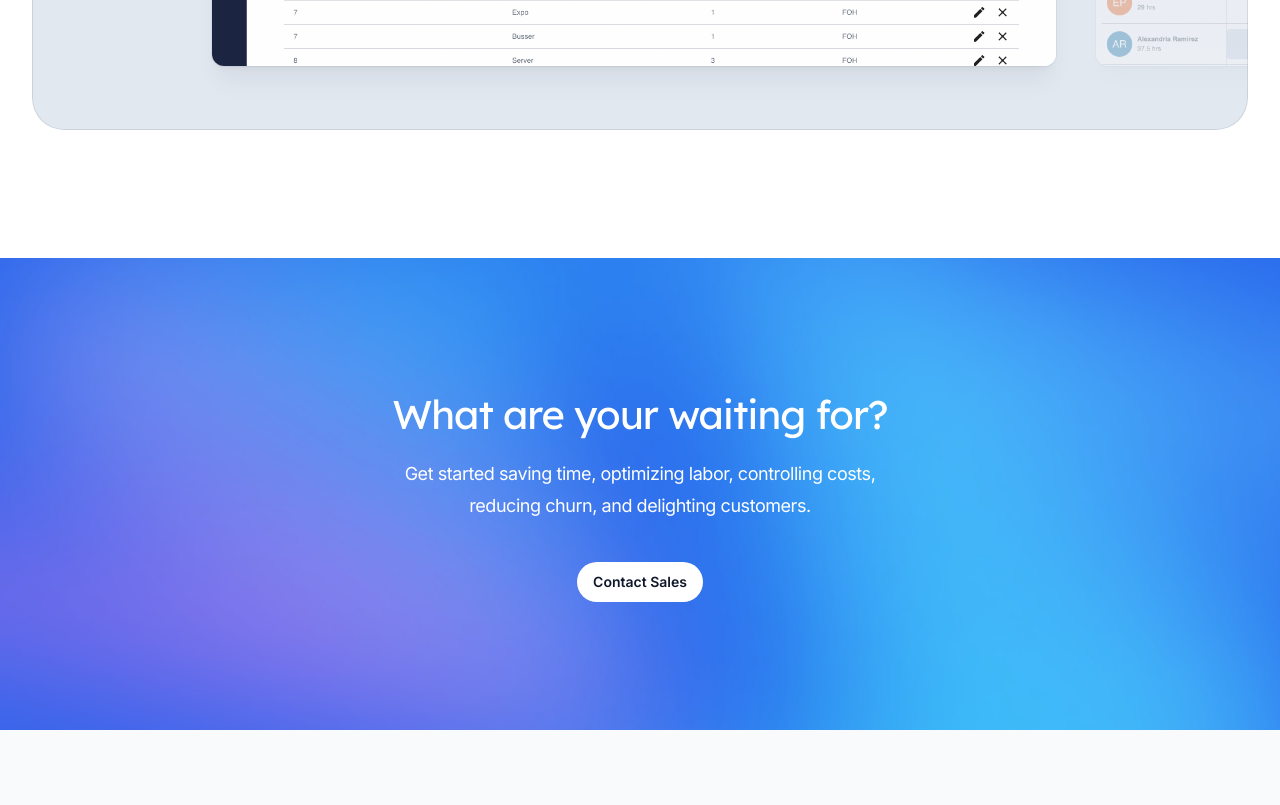
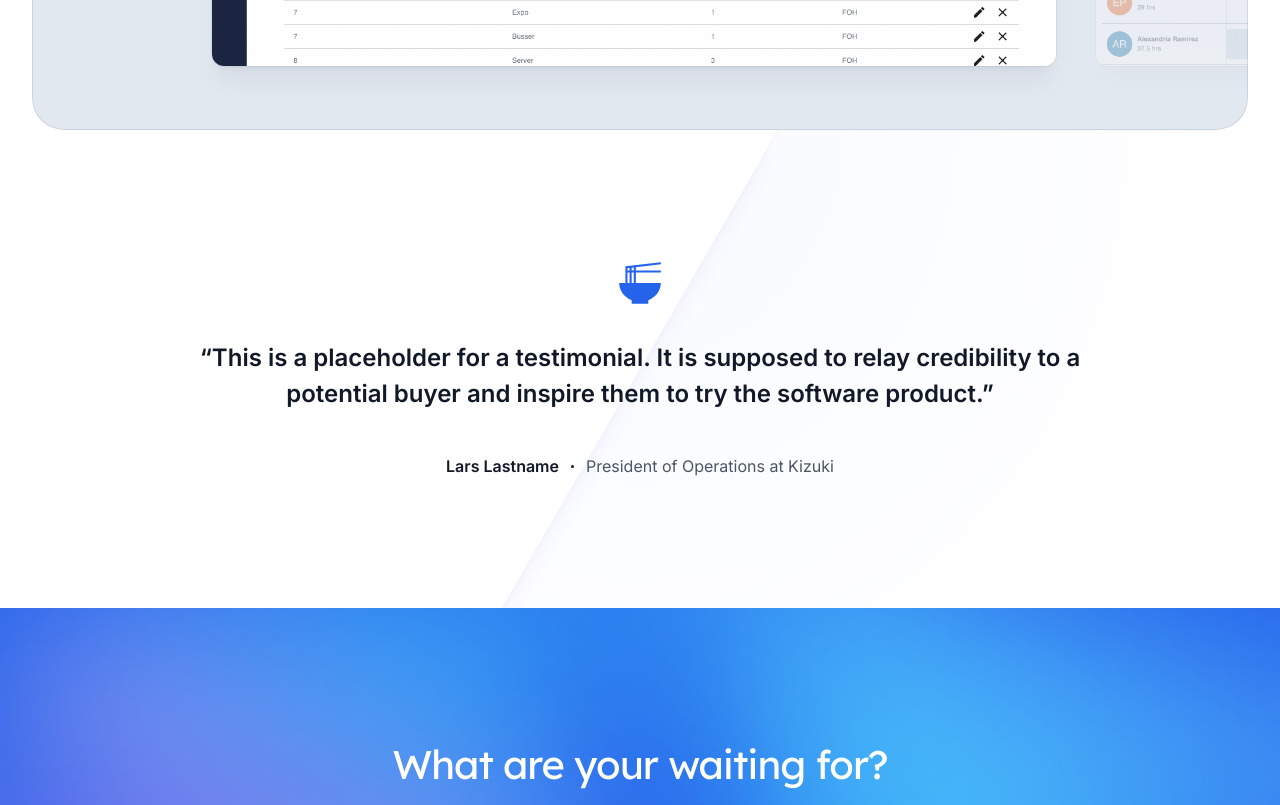
Before and after one commit to colin-stewart22/rightwork_landing_page2, a Next.js app: page / in a window 1280 px wide. Shown: the part 3000-3805 px from the top of the page. Built offline with nearby package versions, Linux system fonts and the light colour scheme.

Commit message:
Added tags to help with indexing

```diff
--- a/src/components/Testimonials.jsx
+++ b/src/components/Integrations.jsx
@@ -13,15 +13,7 @@ import squareLogo from '@/images/logos/square.png'
 import lightspeedLogo from '@/images/logos/lightspeed.png'
 
 
-function QuoteIcon(props) {
-  return (
-    <svg aria-hidden="true" width={105} height={78} {...props}>
-      <path d="M25.086 77.292c-4.821 0-9.115-1.205-12.882-3.616-3.767-2.561-6.78-6.102-9.04-10.622C1.054 58.534 0 53.411 0 47.686c0-5.273.904-10.396 2.712-15.368 1.959-4.972 4.746-9.567 8.362-13.786a59.042 59.042 0 0 1 12.43-11.3C28.325 3.917 33.599 1.507 39.324 0l11.074 13.786c-6.479 2.561-11.677 5.951-15.594 10.17-3.767 4.219-5.65 7.835-5.65 10.848 0 1.356.377 2.863 1.13 4.52.904 1.507 2.637 3.089 5.198 4.746 3.767 2.41 6.328 4.972 7.684 7.684 1.507 2.561 2.26 5.5 2.26 8.814 0 5.123-1.959 9.19-5.876 12.204-3.767 3.013-8.588 4.52-14.464 4.52Zm54.24 0c-4.821 0-9.115-1.205-12.882-3.616-3.767-2.561-6.78-6.102-9.04-10.622-2.11-4.52-3.164-9.643-3.164-15.368 0-5.273.904-10.396 2.712-15.368 1.959-4.972 4.746-9.567 8.362-13.786a59.042 59.042 0 0 1 12.43-11.3C82.565 3.917 87.839 1.507 93.564 0l11.074 13.786c-6.479 2.561-11.677 5.951-15.594 10.17-3.767 4.219-5.65 7.835-5.65 10.848 0 1.356.377 2.863 1.13 4.52.904 1.507 2.637 3.089 5.198 4.746 3.767 2.41 6.328 4.972 7.684 7.684 1.507 2.561 2.26 5.5 2.26 8.814 0 5.123-1.959 9.19-5.876 12.204-3.767 3.013-8.588 4.52-14.464 4.52Z" />
-    </svg>
-  )
-}
-
-export function Testimonials() {
+export function Integrations() {
   return (
     <section
       id="testimonials"
--- a/src/components/SecondaryFeatures.jsx
+++ b/src/components/SecondaryFeatures.jsx
@@ -219,7 +219,7 @@ export function SecondaryFeatures() {
     <section
       id="secondary-features"
       aria-label="Features for simplifying everyday business tasks"
-      className="pt-20 pb-14 sm:pb-20 sm:pt-32 lg:pb-32"
+      className="pt-20 sm:pt-32"
     >
       <Container>
         <div className="mx-auto max-w-2xl md:text-center">
--- /dev/null
+++ b/src/components/Testimonial.jsx
@@ -0,0 +1,35 @@
+import React from "react"
+import Image from 'next/image'
+import screenshotTest5 from '@/images/screenshots/test5.png'
+import RamenDiningIcon from '@mui/icons-material/RamenDining';
+
+export function Testimonial() {
+  return(
+    <section className="relative isolate overflow-hidden bg-white py-24 px-6 sm:py-32 lg:px-8">
+      <div className="bg-[radial-gradient(45rem_50rem_at_top,theme(colors.indigo.100),white)] absolute inset-0 -z-10 opacity-20" />
+      <div className="absolute inset-y-0 right-[45%] -z-10 mr-16 w-[200%] origin-bottom-left skew-x-[-30deg] bg-white shadow-xl shadow-indigo-600/10 ring-1 ring-indigo-50 sm:mr-28 lg:mr-0 xl:mr-16 xl:origin-center" />
+      <div className="mx-auto max-w-2xl lg:max-w-4xl">
+        <div className="text-blue-600 flex justify-center">
+          <RamenDiningIcon style={{ fontSize: "50px" }}/>
+        </div>
+        <figure className="mt-8">
+          <blockquote className="text-center text-xl font-semibold leading-8 text-gray-900 sm:text-2xl sm:leading-9">
+            <p>
+              “This is a placeholder for a testimonial. It is supposed to relay credibility to a potential buyer and inspire them to try the software product.”
+            </p>
+          </blockquote>
+          <figcaption className="mt-10">
+            {/* <div className="mx-auto h-10 w-10 rounded-full bg-red-200"></div> */}
+            <div className="mt-4 flex items-center justify-center space-x-3 text-base">
+              <div className="font-semibold text-gray-900">Lars Lastname</div>
+              <svg viewBox="0 0 2 2" width={3} height={3} aria-hidden="true" className="fill-gray-900">
+                <circle cx={1} cy={1} r={1} />
+              </svg>
+              <div className="text-gray-600">President of Operations at Kizuki</div>
+            </div>
+          </figcaption>
+        </figure>
+      </div>
+    </section>
+  )
+}
--- a/src/pages/index.jsx
+++ b/src/pages/index.jsx
@@ -8,7 +8,8 @@ import { Hero } from '@/components/Hero'
 import { Pricing } from '@/components/Pricing'
 import { PrimaryFeatures } from '@/components/PrimaryFeatures'
 import { SecondaryFeatures } from '@/components/SecondaryFeatures'
-import { Testimonials } from '@/components/Testimonials'
+import { Integrations } from '@/components/Integrations'
+import { Testimonial } from '@/components/Testimonial'
 
 
 export default function Home() {
@@ -20,14 +21,16 @@ export default function Home() {
           name="description"
           content="Auto-scheduling made simple."
         />
+        <link rel="canonical" href="https://www.getrightwork.com/" />
       </Head>
       <Header />
       <main>
         <Hero />
         <PrimaryFeatures />
         <SecondaryFeatures />
+        <Testimonial />
         <CallToAction />
-        <Testimonials />
+        <Integrations />
         <Pricing />
         <Faqs />
       </main>
--- a/src/pages/login.jsx
+++ b/src/pages/login.jsx
@@ -12,6 +12,7 @@ export default function Login() {
     <>
       <Head>
         <title>Go To App Login - RightWork</title>
+        <link rel="canonical" href="https://www.getrightwork.com/login" />
       </Head>
       <AuthLayout>
         <div className="flex flex-col">
@@ -49,7 +50,7 @@ export default function Login() {
               className="w-3/4"
             >
               <span>
-                Go to RightWork app login <span aria-hidden="true">&rarr;</span>
+                Proceed to login <span aria-hidden="true">&rarr;</span>
               </span>
             </Button>
           </a>
--- a/src/pages/register.jsx
+++ b/src/pages/register.jsx
@@ -67,6 +67,7 @@ export default function Register() {
     <>
       <Head>
         <title>Book a Call - RightWork </title>
+        <link rel="canonical" href="https://www.getrightwork.com/register" />
       </Head>
       <AuthLayout>
         <div className="flex flex-col">
--- a/src/pages/rightspark.jsx
+++ b/src/pages/rightspark.jsx
@@ -1,3 +1,4 @@
+import Head from 'next/head'
 import Link from 'next/link'
 import { Header } from '@/components/Header'
 import { Footer } from '@/components/Footer'
@@ -13,6 +14,11 @@ import FlareIcon from '@mui/icons-material/Flare';
 export default function RightSpark() {
 
   return(
+    <>
+      <Head>
+        <title>RightSpark - Incentivize your team</title>
+        <link rel="canonical" href="https://www.getrightwork.com/rightspark" />
+      </Head>
       <div className="overflow-hidden">
         <Header />
         <div>
@@ -186,5 +192,6 @@ export default function RightSpark() {
         </div>
         <Footer />
       </div>
+    </>
   )
 }
--- a/src/pages/rightstandards.jsx
+++ b/src/pages/rightstandards.jsx
@@ -1,3 +1,4 @@
+import Head from 'next/head'
 import Link from 'next/link'
 import { Header } from '@/components/Header'
 import { Footer } from '@/components/Footer'
@@ -13,6 +14,11 @@ import WorkspacesIcon from '@mui/icons-material/Workspaces';
 
 export default function RightStandards() {
   return(
+    <>
+      <Head>
+        <title>RightStandards - Build your labor model</title>
+        <link rel="canonical" href="https://www.getrightwork.com/rightstandards" />
+      </Head>
       <div className="overflow-hidden">
         <Header />
         <div>
@@ -211,5 +217,6 @@ export default function RightStandards() {
         </div>
         <Footer />
       </div>
+    </>
   )
 }
--- a/src/pages/rightwait.jsx
+++ b/src/pages/rightwait.jsx
@@ -1,3 +1,4 @@
+import Head from 'next/head'
 import Link from 'next/link'
 import { Header } from '@/components/Header'
 import { Footer } from '@/components/Footer'
@@ -13,6 +14,11 @@ import waitlistImage6 from '@/images/screenshots/waitlist6.png'
 
 export default function RightWait() {
   return(
+    <>
+      <Head>
+        <title>RightWait - Manage your waitlist</title>
+        <link rel="canonical" href="https://www.getrightwork.com/rightwait" />
+      </Head>
       <div className="overflow-hidden">
         <Header />
         <div>
@@ -189,5 +195,6 @@ export default function RightWait() {
         </div>
         <Footer />
       </div>
+    </>
   )
 }
```
Lines whose indentation alone changed are shown as unchanged.
